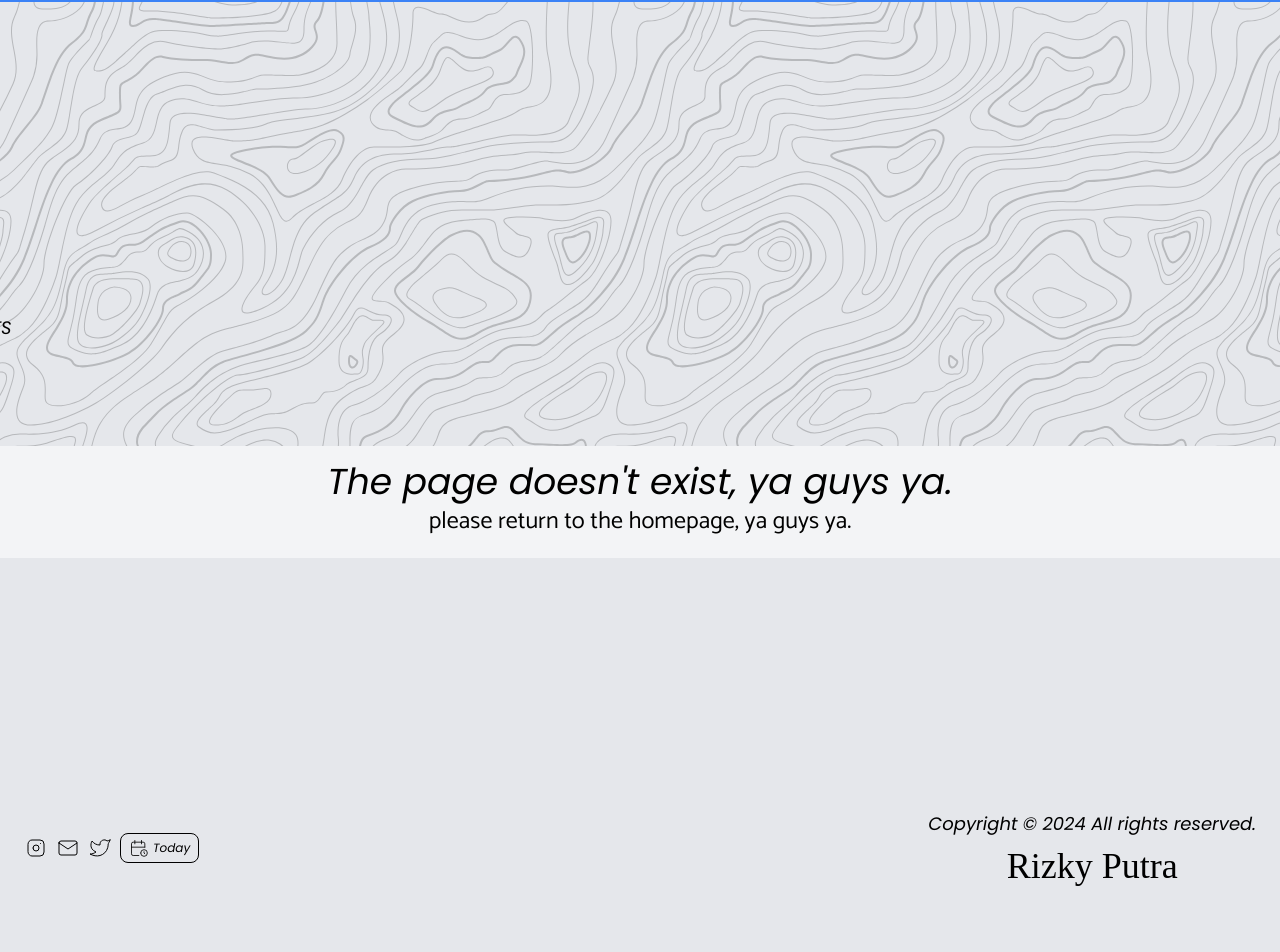
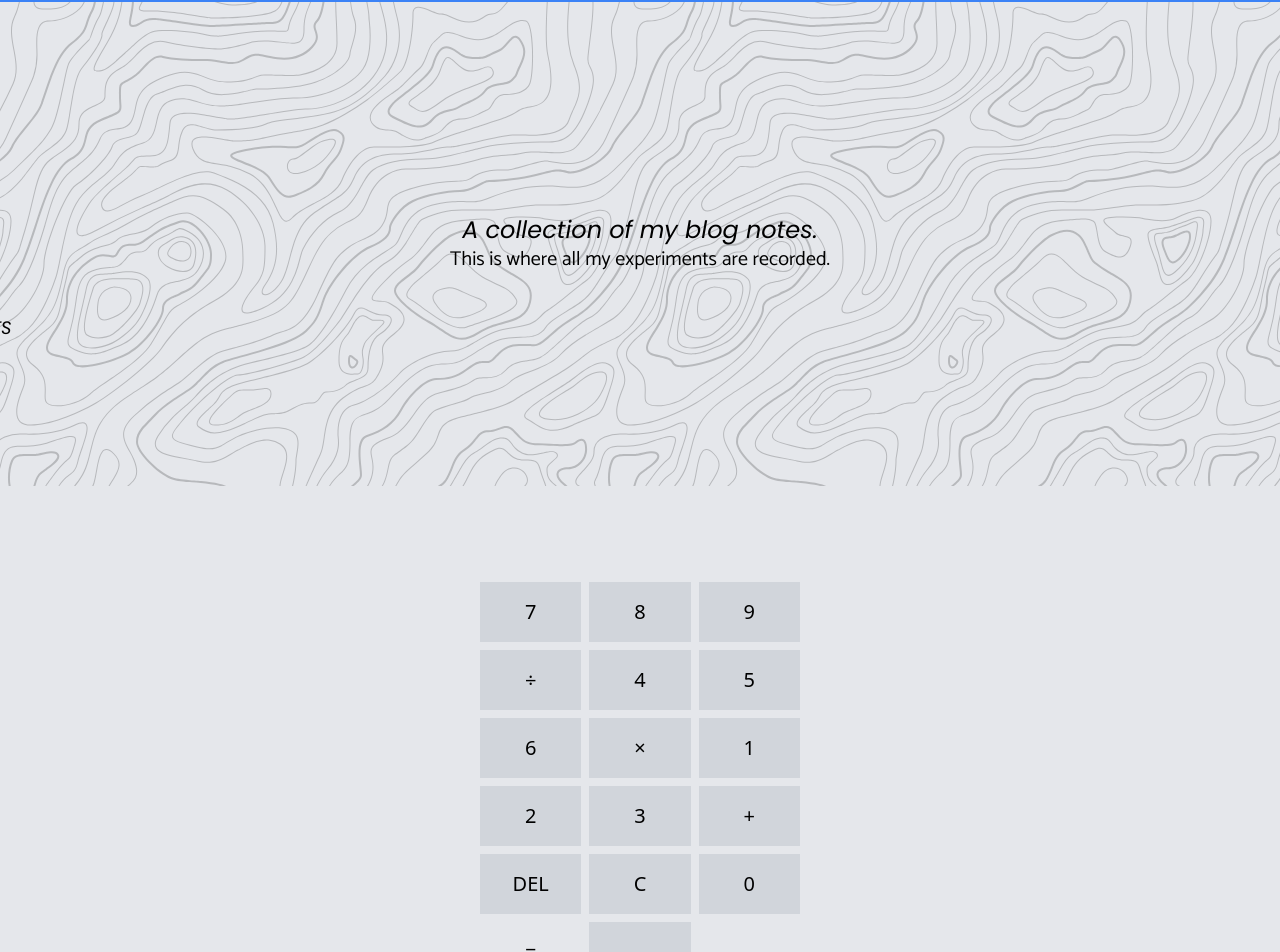
Before and after one commit to rochmadrizky/MyWeb-Next, a Next.js app: page /calculator in a window 1280 px wide. Before the commit this address had no page. Shown: the part 72-1024 px from the top of the page. Before the commit the page ends 966 px from the top, so only its background shows below. Built offline with nearby package versions, Linux system fonts and the light colour scheme; a web font is replaced by a local one.

Commit message:
WIP kalkulator ygy

```diff
--- /dev/null
+++ b/src/app/(pages)/calculator/page.tsx
@@ -0,0 +1,32 @@
+import Calculator from "@/app/components/calculator/Calculator";
+import React from "react";
+
+const page = () => {
+  return (
+    <div>
+      <div
+        className="h-[484px] flex items-center justify-center"
+        style={{ backgroundImage: `url('/background/topography.svg')` }}
+      >
+        <div className="max-w-4xl mx-auto flex items-center justify-center">
+          <div className="p-4">
+            <div className="text-center">
+              <h1 className="font-prefix text-2xl">
+                A collection of my blog notes.
+              </h1>
+              <p className="font-description text-xl">
+                This is where all my experiments are recorded.
+              </p>
+            </div>
+          </div>
+        </div>
+      </div>
+
+      <div className="py-12">
+        <Calculator />
+      </div>
+    </div>
+  );
+};
+
+export default page;
--- /dev/null
+++ b/src/app/components/calculator/Calculator.tsx
@@ -0,0 +1,91 @@
+"use client";
+
+import React, { useState } from "react";
+
+const Calculator: React.FC = () => {
+  const [expression, setExpression] = useState("");
+  const [result, setResult] = useState("");
+
+  const handleClick = (value: string) => {
+    if (value === "C") {
+      setExpression("");
+      setResult("");
+    } else if (value === "DEL") {
+      setExpression((prev) => prev.slice(0, -1));
+    } else if (value === "=") {
+      calculateResult();
+    } else {
+      setExpression((prev) => prev + value);
+    }
+  };
+
+  const calculateResult = () => {
+    try {
+      const evaluatedExpression = expression.replace(/×/g, "*");
+      const finalExpression = evaluatedExpression.replace(/÷/g, "/");
+      const result = eval(finalExpression);
+      setResult(`${result}`);
+    } catch (error) {
+      setResult("Error");
+    }
+  };
+
+  return (
+    <div className="flex flex-col max-w-xs mx-auto my-8">
+      <div className="bg-gray-200 text-xl text-right">{expression}</div>
+      <div className="bg-gray-200 text-xl text-right p-2">{result}</div>
+      <div className="grid grid-cols-3 gap-2">
+        {["7", "8", "9", "÷"].map((value, index) => (
+          <button
+            key={index}
+            className="bg-gray-300 text-xl p-4 hover:bg-gray-400"
+            onClick={() => handleClick(value)}
+          >
+            {value}
+          </button>
+        ))}
+
+        {["4", "5", "6", "×"].map((value, index) => (
+          <button
+            key={index}
+            className="bg-gray-300 text-xl p-4 hover:bg-gray-400"
+            onClick={() => handleClick(value)}
+          >
+            {value}
+          </button>
+        ))}
+
+        {["1", "2", "3", "+"].map((value, index) => (
+          <button
+            key={index}
+            className="bg-gray-300 text-xl p-4 hover:bg-gray-400"
+            onClick={() => handleClick(value)}
+          >
+            {value}
+          </button>
+        ))}
+
+        <button
+          className="bg-gray-300 text-xl p-4 hover:bg-gray-400"
+          onClick={() => handleClick("DEL")}
+        >
+          DEL
+        </button>
+
+        {["C", "0", "=", "-"].map((value, index) => (
+          <button
+            key={index}
+            className={`bg-${
+              value === "=" ? "green" : "gray"
+            }-300 text-xl p-4 hover:bg-${value === "=" ? "green" : "gray"}-400`}
+            onClick={() => handleClick(value)}
+          >
+            {value}
+          </button>
+        ))}
+      </div>
+    </div>
+  );
+};
+
+export default Calculator;
```
